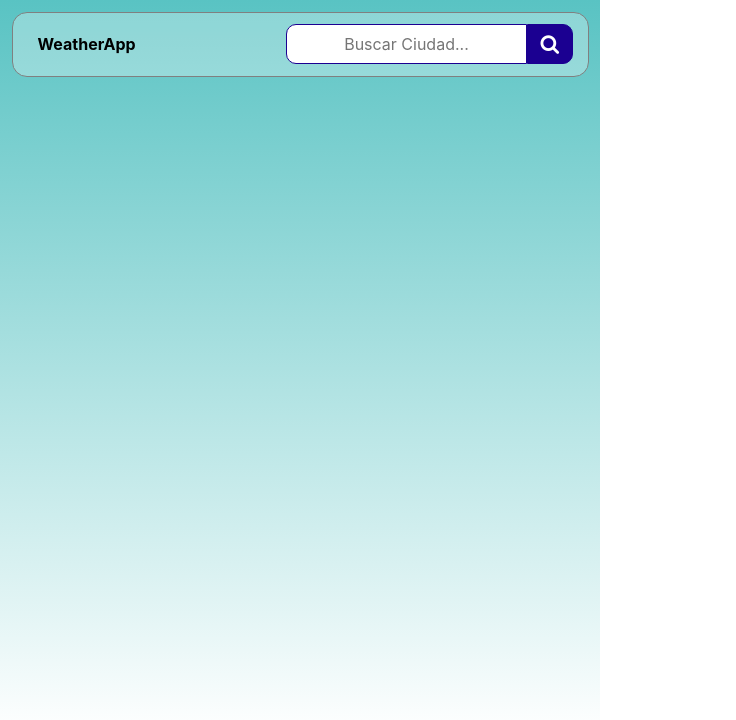
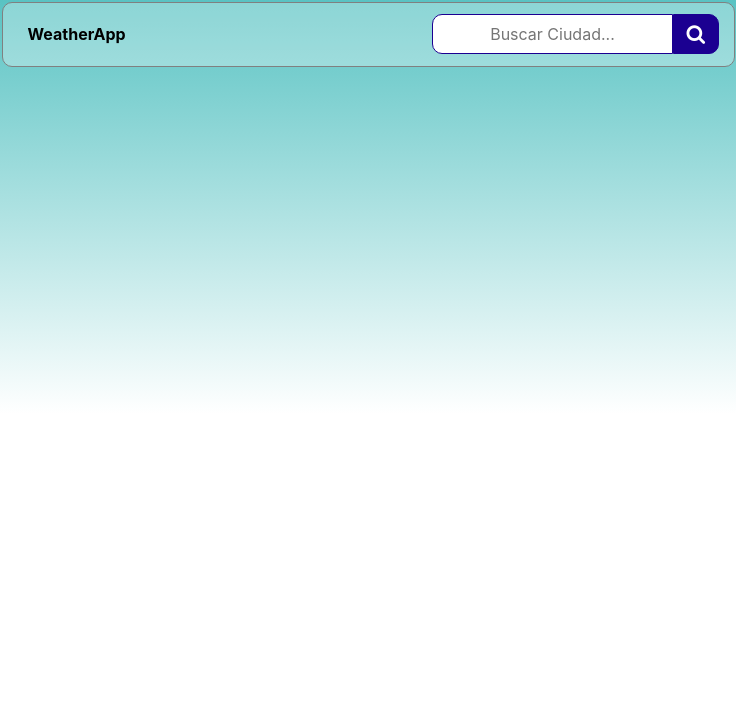
Before and after one commit to DHB1985/WeatherApp, a React app: page / in a window 600 px wide. Shown: the whole page, 736 px wide, since content can reach past the window. Built offline with nearby package versions, Linux system fonts and the light colour scheme.

Commit message:
Css max width 736px

```diff
--- a/src/components/Card.jsx
+++ b/src/components/Card.jsx
@@ -23,7 +23,7 @@ export default function Card({ name, min, max, img, onClose, id }) {
           <button className={styles.btnClose} onClick={handleOnClose}></button>
         </div>
         <div className={styles.celDataBox}>
-          <Link to={`/ciudad/${id}`}>
+          <Link to={`/${id}`}>
             <span className={styles.cityName}>{name}</span>
           </Link>
 
--- a/src/components/Card.module.css
+++ b/src/components/Card.module.css
@@ -150,15 +150,15 @@ span {
   }
 }
 
-@media only screen and (min-width: 415px) and  (max-width: 736px){
+@media only screen and (min-width: 415px) and  (max-width: 737px){
   .cardBox {
     display: flex;
     flex-direction: column;
     align-items: center;
     width: 45%;
     height: 155px;
-    padding: 1%;
-    margin: 1%;
+    padding: 2px;
+    margin: 7px;
     /* border: 1px solid gray; */
     border-radius: 15px;
     position: relative;
--- a/src/components/Cards.module.css
+++ b/src/components/Cards.module.css
@@ -6,7 +6,7 @@
   /* padding: 15px 15px;
     margin: 10px 10px;
     border: 1px 1px; */
-  /* width: 50%;
+/* width: 50%;
   height: 50%; */
 /*} */
 
@@ -20,24 +20,22 @@
     width: 100%;
     height: 100%;
     padding: 0.25%;
-    border-width: thin ;
+    border-width: thin;
     margin: 0.25%;
   }
 }
 
-@media only screen and (min-width: 415px) and  (max-width: 736px){
+@media only screen and (min-width:416px) and (max-width: 736px) {
   .cardsBox {
     display: flex;
+    flex-shrink: 0;
     flex-direction: row-reverse;
-    /* align-items: center; */
+    align-items: center;
     justify-content: space-evenly;
     flex-wrap: wrap-reverse;
     width: 100%;
-    height: 100%;
-    padding: 0.25%;
-    border-width: thin ;
-    margin: 0.25%;
-    /* align-content: stretch;
-    align-items: stretch; */
+    height:100%;
+    border-width: thin;
+
   }
 }
--- a/src/components/Nav.module.css
+++ b/src/components/Nav.module.css
@@ -11,17 +11,33 @@
     border-radius: 15px;
   }
 
-  @media screen and (max-width: 410){
+  @media screen and (max-width: 415px){
     .logoBar {
       display: flex;
       flex-direction: row;
       align-items: center;
       justify-content: space-between;
-      background-color: rgba(240, 18, 18, 0.3);
+      background-color: rgba(255, 255, 255, 0.3);
       border: 1px solid gray;
       height: 65px;
       padding: 15px 15px;
       margin: 10px;
+      border-radius: 10px;
+    }
+
+  }
+
+  @media screen and (min-width:416px) and (max-width: 737px){
+    .logoBar {
+      display: flex;
+      flex-direction: row;
+      align-items: center;
+      justify-content: space-between;
+      background-color: rgba(255, 255, 255, 0.3);
+      border: 1px solid gray;
+      height: 65px;
+      padding: 15px 15px;
+      margin: 0px;
       border-radius: 10px;
     }
 
--- a/src/containers/App.js
+++ b/src/containers/App.js
@@ -60,7 +60,7 @@ function App() {
       {/* <Route path="/about" component={About} /> */}
       <Route
         exact
-        path="/ciudad/:ciudadId"
+        path="/:ciudadId"
         render={({ match }) => (
           <Ciudad city={onFilter(match.params.ciudadId)} />
         )}
--- a/src/containers/App.module.css
+++ b/src/containers/App.module.css
@@ -9,9 +9,18 @@
 
 }
 
-@media only screen and (max-width: 414px) {
+@media only screen and (max-width: 415px) {
   .App {
     width: 414px;
+    /* border-width: thin; */
+  }
+}
+
+@media only screen and (min-width:416px) and (max-width: 736px) {
+  .App {
+    width: 736px;
+    min-height: 414px;
+    line-height: 100%;
     /* border-width: thin; */
   }
 }
```
Also changed, not shown: src/components/Cards.css (added, +15 -0 lines).
